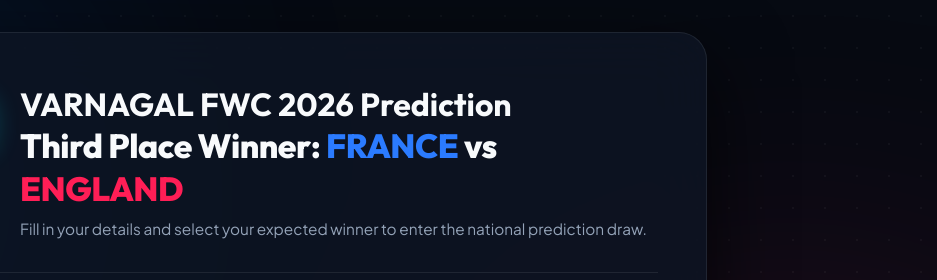
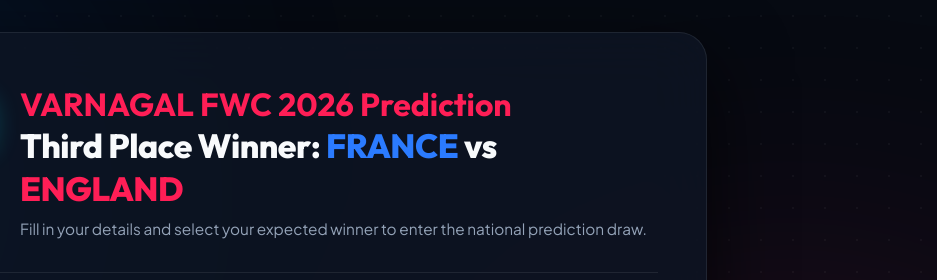
Before and after one commit to beemarketer1-dot/Prediction, a plain HTML site: page index.html in a window 1280 px wide. Shown: the top 280 px of the page, 343-1280 px from the left. Drawn offline with Linux system fonts and the light colour scheme.

Commit message:
Update index.html

```diff
--- a/index.html
+++ b/index.html
@@ -34,7 +34,7 @@
                     </svg>
                 </div>
                 <div class="header-text">
-                    <h1>VARNAGAL FWC 2026 Prediction</h1>
+                    <h1><span style="color: #ff1e56;">VARNAGAL FWC 2026 Prediction</span> </h1>
                     <h1 class="card-title">Third Place Winner: <span style="color: #2b7bff;">FRANCE</span> vs
                         <span style="color: #ff1e56;">ENGLAND</span>
                     </h1>
```
